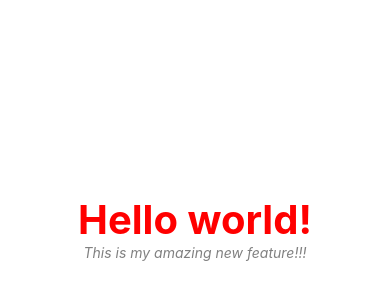
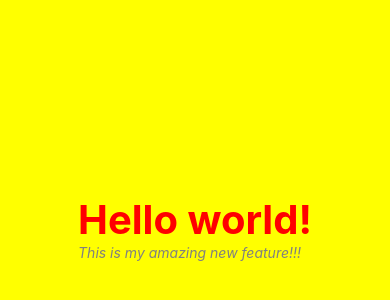
Before and after one commit to yjsoon/react-native-project1, a React Native app: screen / in a window 390 px wide. Shown: the part 194-494 px from the top of the page. Built offline with nearby package versions, Linux system fonts and the light colour scheme.

Commit message:
Added some extra Views for styling

```diff
--- a/App.js
+++ b/App.js
@@ -5,12 +5,19 @@ import { StyleSheet, Text, View } from "react-native";
 export default function App() {
   return (
     <View style={styles.container}>
+      <View style={styles.fillerContainer}></View>
+
+      <View style={styles.titleContainer}>
         <Text style={[styles.baseStyle, styles.text, { fontStyle: "normal" }]}>
           Hello world!
         </Text>
         <Text style={{ fontStyle: "italic", color: "grey" }}>
           This is my amazing new feature!!!
         </Text>
+      </View>
+
+      <View style={styles.fillerContainer}></View>
+
       <StatusBar style="auto" />
     </View>
   );
@@ -19,7 +26,7 @@ export default function App() {
 const styles = StyleSheet.create({
   container: {
     flex: 1,
-    backgroundColor: "#fff",
+    backgroundColor: "#ff0",
     alignItems: "center",
     justifyContent: "center",
   },
```
Lines whose indentation alone changed are shown as unchanged.
